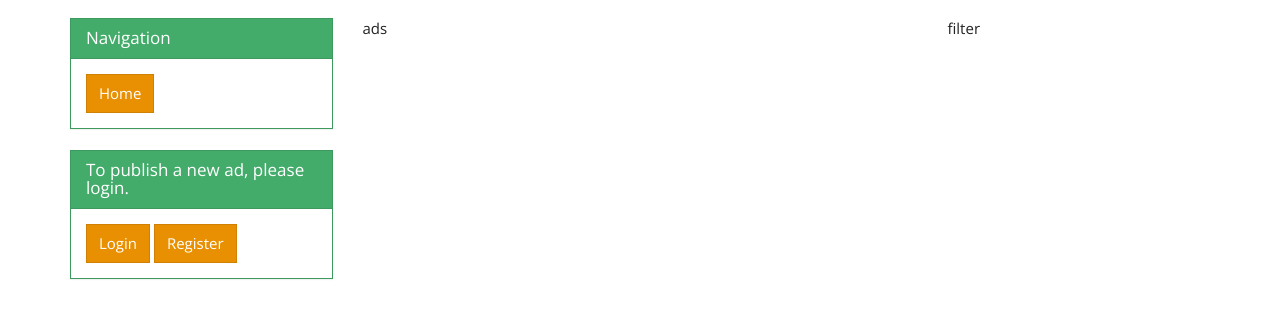
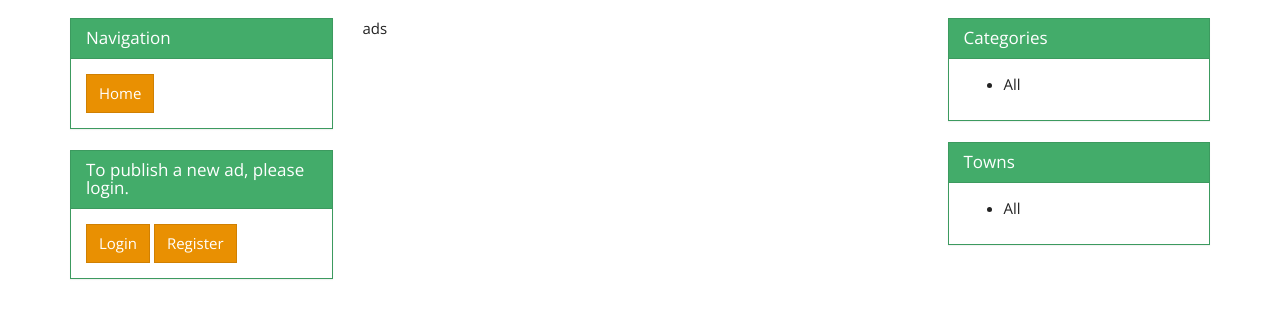
Before and after one commit to dnndrago/Ads-Project-AngularJS, a website: page app/index.html in a window 1280 px wide. Shown: the part 48-366 px from the top of the page. Drawn offline with nearby package versions, Linux system fonts and the light colour scheme; no server answers.

Commit message:
Home page
Added the structure of filters.

```diff
--- a/app/templates/listAllAds.html
+++ b/app/templates/listAllAds.html
@@ -34,7 +34,33 @@
         </div>
 
         <div class="col-md-3">
-            filter
+            <div class="panel panel-success">
+                <div class="panel-heading">
+                    <h3 class="panel-title">Categories</h3>
+                </div>
+                <div class="panel-body">
+                    <ul>
+                        <li>All</li>
+                        <li ng-repeat="category in categories">
+                            {{category.name}}
+                        </li>
+                    </ul>
+                </div>
+            </div>
+
+            <div class="panel panel-success">
+                <div class="panel-heading">
+                    <h3 class="panel-title">Towns</h3>
+                </div>
+                <div class="panel-body">
+                    <ul>
+                        <li>All</li>
+                        <li ng-repeat="town in towns">
+                            {{town.name}}
+                        </li>
+                    </ul>
+                </div>
+            </div>
         </div>
     </div>
 </div>
```
